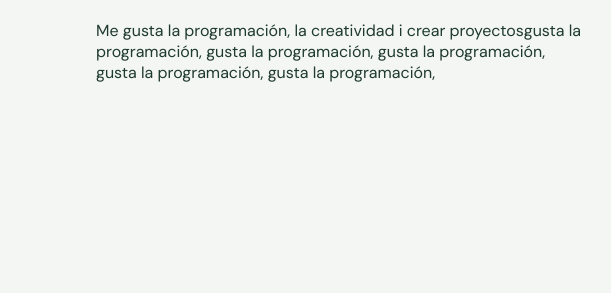
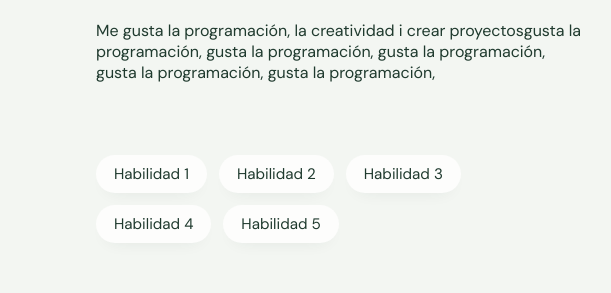
Before and after one commit to jjjeremyy/Jeremy_Hernandez_portafolio, a plain HTML site: page index.html in a window 1280 px wide. Shown: the part 1720-2013 px from the top of the page, 394-1005 px from the left. Drawn offline with nearby package versions, Linux system fonts and the light colour scheme.

Commit message:
feat: habilidades añadidas

```diff
--- a/index.html
+++ b/index.html
@@ -60,8 +60,12 @@
                         gusta la programación,
                     </p>
 
-                    <div class="habilidades">
-
+                    <div class="habilidades-container">
+                        <span>Habilidad 1</span>
+                        <span>Habilidad 2</span>
+                        <span>Habilidad 3</span>
+                        <span>Habilidad 4</span>
+                        <span>Habilidad 5</span>
                     </div>
                 </div>
 
--- a/styles/style.css
+++ b/styles/style.css
@@ -155,3 +155,19 @@ h2 {
     flex-direction: column;
     gap: 30px;
 }
+
+.habilidades-container {
+    display: flex;
+    flex-wrap: wrap;
+    gap: 12px;
+    margin-top: 26px;
+
+}
+
+.habilidades-container span {
+    background: var(--color-fondo-container);
+    padding: 9px 18px;
+    border-radius: 999px;
+    box-shadow: var(--shadow);
+    font-size: 0.95rem;
+}
```
